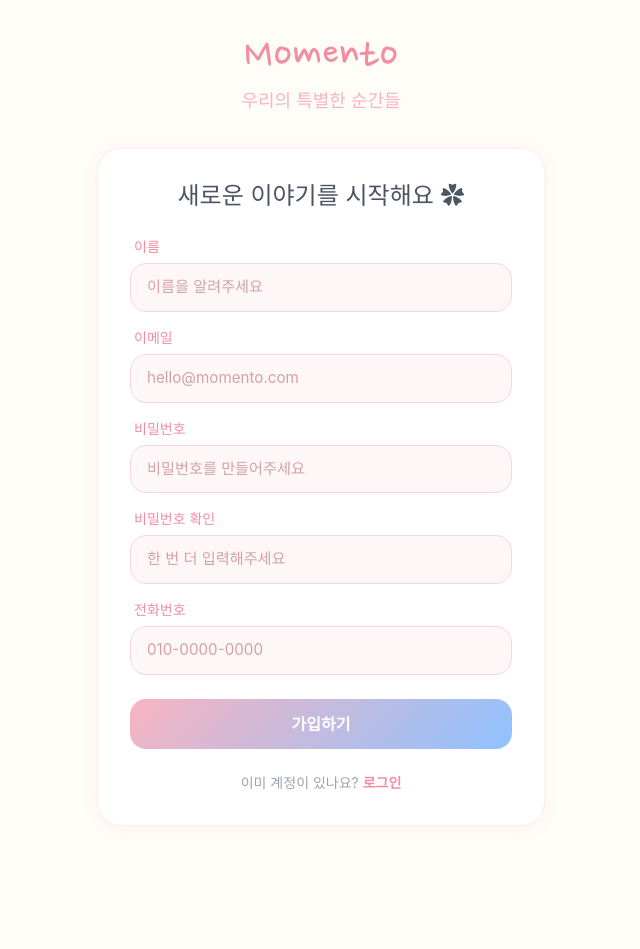
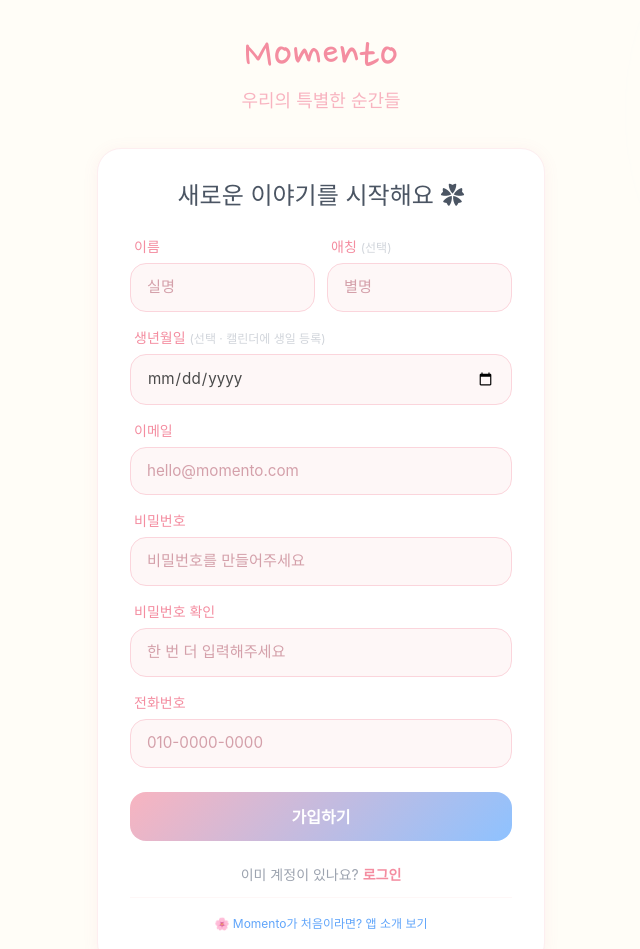
Before and after one commit to yurim-web/momento_project, a Next.js app: page /signup in a window 1280 px wide. Shown: the top 949 px of the page, without its empty margins (319-959 px from the left). Before the commit the page ends 858 px from the top, so only its background shows below. Built offline with nearby package versions, Linux system fonts and the light colour scheme; a web font is replaced by a local one.

Commit message:
feat: 회원가입에 생년월일·애칭 입력 추가 (생일 자동 캘린더 등록)

```diff
--- a/src/app/signup/page.tsx
+++ b/src/app/signup/page.tsx
@@ -9,10 +9,12 @@ export default function SignupPage() {
   const router = useRouter()
   const [form, setForm] = useState({
     name: '',
+    nickname: '',
     email: '',
     password: '',
     passwordConfirm: '',
     phone: '',
+    birthday: '',
   })
   const [error, setError] = useState('')
   const [loading, setLoading] = useState(false)
@@ -42,8 +44,29 @@ export default function SignupPage() {
       return
     }
 
-    users.push({ email: form.email, password: form.password, name: form.name, phone: form.phone })
+    users.push({
+      email: form.email,
+      password: form.password,
+      name: form.name,
+      nickname: form.nickname,
+      phone: form.phone,
+      birthday: form.birthday,
+    })
     localStorage.setItem('momento_users', JSON.stringify(users))
+
+    // 생일을 캘린더에 기념일로 저장
+    if (form.birthday) {
+      const calendar = JSON.parse(localStorage.getItem('momento_calendar') || '[]')
+      const displayName = form.nickname || form.name
+      calendar.push({
+        id: Date.now(),
+        date: form.birthday,
+        title: `🎂 ${displayName}의 생일`,
+        category: 'birthday',
+      })
+      localStorage.setItem('momento_calendar', JSON.stringify(calendar))
+    }
+
     setShowSuccess(true)
   }
 
@@ -71,16 +94,44 @@ export default function SignupPage() {
           )}
 
           <form onSubmit={handleSubmit} className="space-y-4">
+            <div className="grid grid-cols-2 gap-3">
+              <div>
+                <label className="block text-sm text-pink-400 mb-1.5 ml-1">이름</label>
+                <input
+                  type="text"
+                  name="name"
+                  className="input-pastel"
+                  placeholder="실명"
+                  value={form.name}
+                  onChange={handleChange}
+                  required
+                />
+              </div>
+              <div>
+                <label className="block text-sm text-pink-400 mb-1.5 ml-1">
+                  애칭 <span className="text-gray-300 text-xs">(선택)</span>
+                </label>
+                <input
+                  type="text"
+                  name="nickname"
+                  className="input-pastel"
+                  placeholder="별명"
+                  value={form.nickname}
+                  onChange={handleChange}
+                />
+              </div>
+            </div>
+
             <div>
-              <label className="block text-sm text-pink-400 mb-1.5 ml-1">이름</label>
+              <label className="block text-sm text-pink-400 mb-1.5 ml-1">
+                생년월일 <span className="text-gray-300 text-xs">(선택 · 캘린더에 생일 등록)</span>
+              </label>
               <input
-                type="text"
-                name="name"
+                type="date"
+                name="birthday"
                 className="input-pastel"
-                placeholder="이름을 알려주세요"
-                value={form.name}
+                value={form.birthday}
                 onChange={handleChange}
-                required
               />
             </div>
 
@@ -143,13 +194,21 @@ export default function SignupPage() {
             </div>
           </form>
 
-          <div className="mt-6 text-center">
+          <div className="mt-6 text-center space-y-3">
             <p className="text-sm text-gray-400">
               이미 계정이 있나요?{' '}
               <Link href="/login" className="text-pink-400 hover:text-pink-500 font-bold">
                 로그인
               </Link>
             </p>
+            <div className="border-t border-pink-50 pt-3">
+              <Link
+                href="/about"
+                className="font-ui text-xs text-lavender-400 hover:text-lavender-500 transition-colors"
+              >
+                🌸 Momento가 처음이라면? 앱 소개 보기
+              </Link>
+            </div>
           </div>
         </div>
       </div>
```
